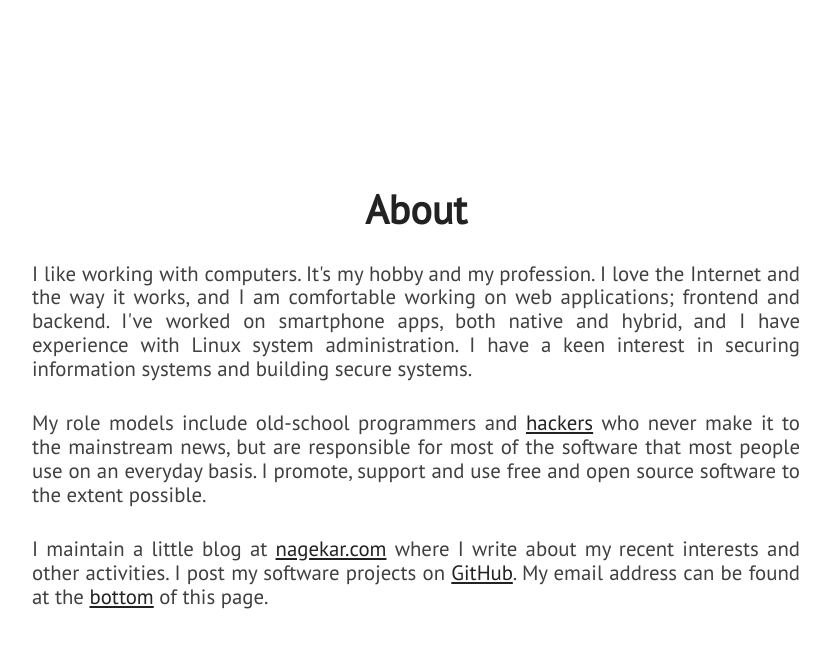
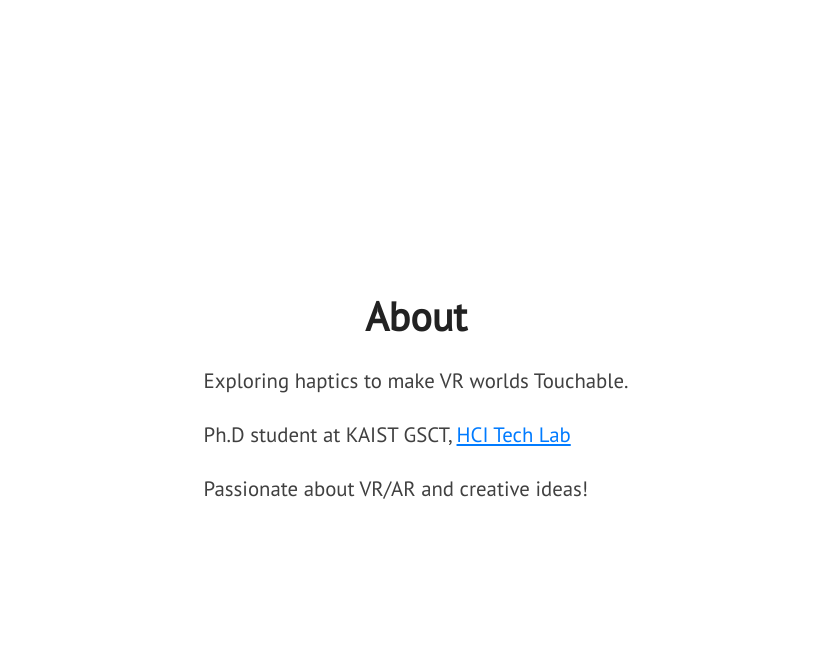
Before and after one commit to Kwak-DongKyu/Kwak-DongKyu, a Jekyll site: the page built from index.html, in a window 1280 px wide and 900 px high, scrolled down 1018 px. Shown: the top 648 px of the window, without its empty margins (224-1054 px from the left). Built offline with Jekyll 4.4.1, drawn with Linux system fonts in a browser that asks for light colours; nearby versions of some CDN libraries.

Commit message:
Update about.html

```diff
--- a/_includes/about.html
+++ b/_includes/about.html
@@ -3,14 +3,13 @@
         <div id="about-text">
             <div class="section-heading">About</div>
             <p class="paragraph-text justify-text">
-                I like working with computers. It's my hobby and my profession. I love the Internet and the way it works, and I am comfortable working on web applications; frontend and backend. I've worked on smartphone apps, both native and hybrid, and I have experience with Linux system administration. I have a keen interest in securing information systems and building secure systems.
+                Exploring haptics to make VR worlds Touchable.
             </p>
             <p class="paragraph-text justify-text">
-                My role models include old-school programmers and <a href="https://stallman.org/articles/on-hacking.html">hackers</a> who never make it to the mainstream news, but are responsible for most of the software that most people use on an everyday basis. I promote, support and use free and open source software to the extent possible.
+                Ph.D student at KAIST GSCT, <a href="https://hcitech.org/" target="_blank" style="color:#007bff;">HCI Tech Lab</a>
             </p>
             <p class="paragraph-text justify-text">
-                I maintain a little blog at <a href="{{ site.blog_url }}">nagekar.com</a> where I write about my recent interests and other activities. I post my software projects on <a href="https://github.com/{{ site.github_username }}">GitHub</a>. My email address can be found at the <span class="extra-link"><a href="#extra">bottom</a></span> of this page.
-            </p>
+                Passionate about VR/AR and creative ideas!
         </div>
     </section>
 </div>
```
